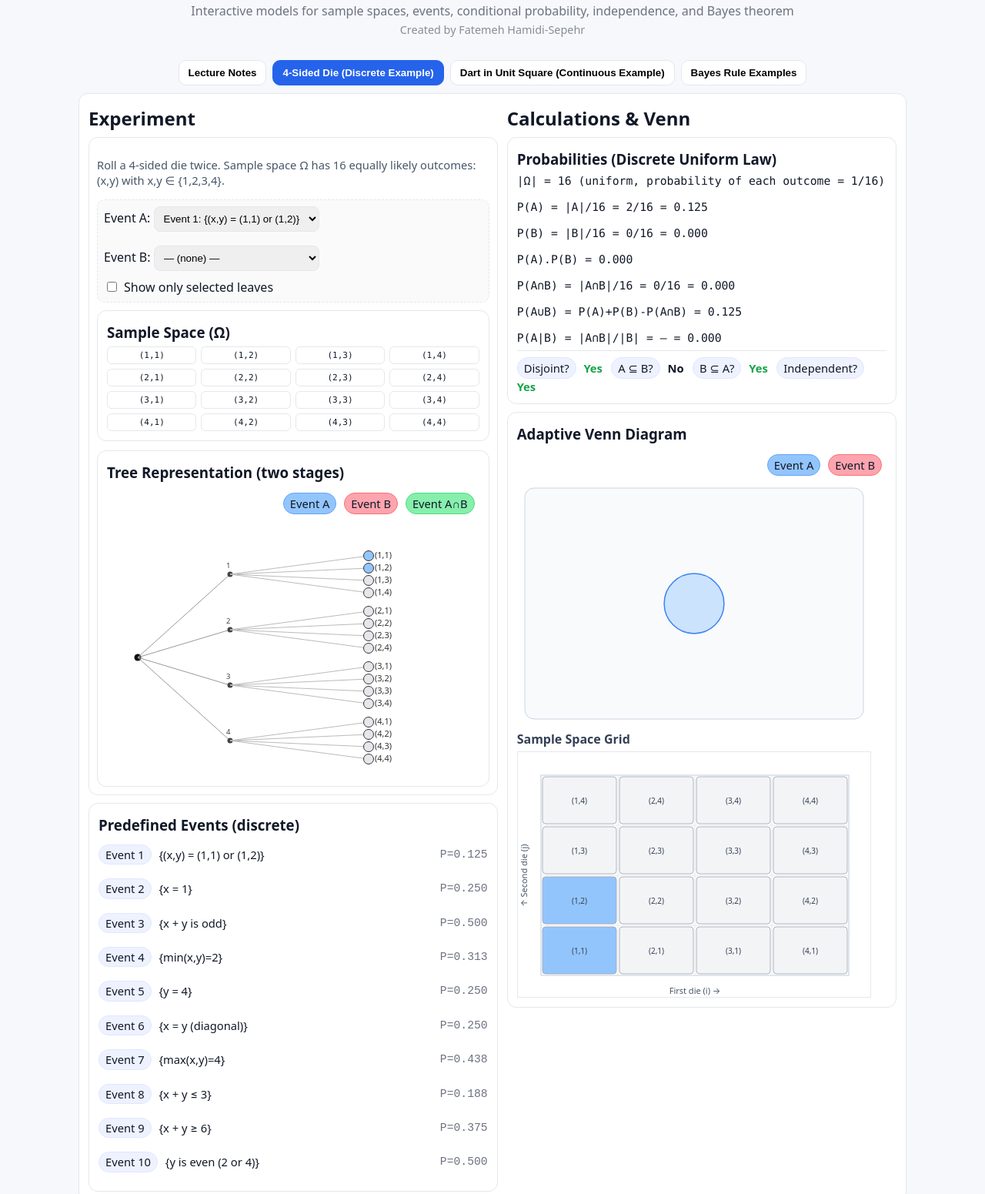
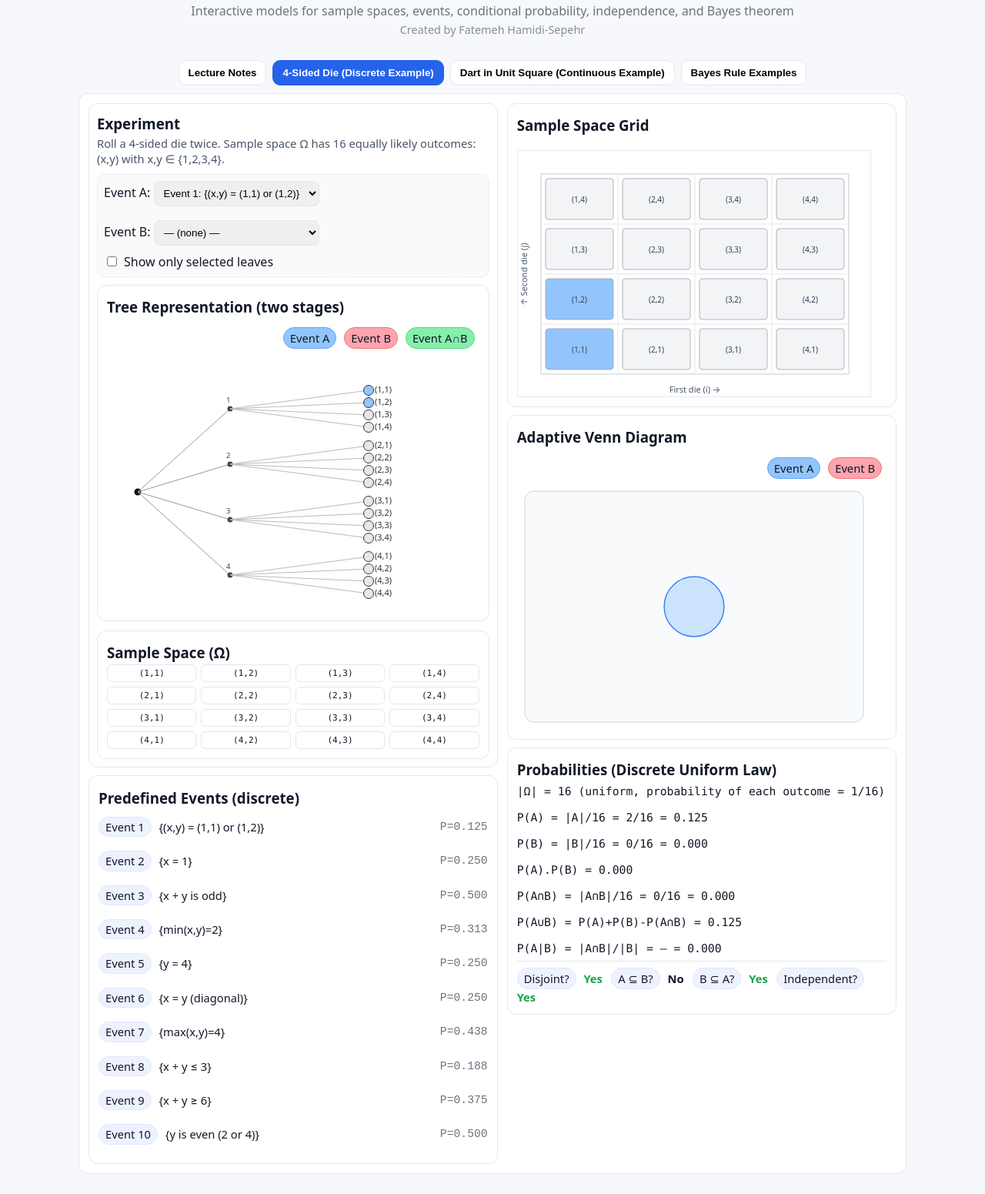
Before and after one commit to fhamidisepehr/intro-to-probability, a plain HTML site: page docs/index.html in a window 1280 px wide. Shown: the part 64-1615 px from the top of the page at 77% size. Drawn offline with nearby package versions, Linux system fonts and the light colour scheme.

Commit message:
better visual arrangement

```diff
--- a/docs/index.html
+++ b/docs/index.html
@@ -36,6 +36,8 @@
   #die-event-desc div,#dart-event-desc div{margin:6px 0;line-height:1.25}
   /* keep Experiment boxes containing their content neatly */
   .experiment{padding:10px}
+  .experiment h3{margin:.2rem 0 .2rem}
+  .experiment p{margin:.2rem 0 .65em}
 </style>
 </head>
 <body>
@@ -367,8 +369,8 @@ It is widely used in statistics, machine learning, and engineering inference.
   <section id="die" class="tab card">
     <div class="grid grid-2">
       <div>
-        <h2>Experiment</h2>
         <div class="card experiment">
+          <h3>Experiment</h3>
           <p class="mini" style="color:#475569">Roll a 4-sided die twice. Sample space Ω has 16 equally likely outcomes: (x,y) with x,y ∈ {1,2,3,4}.</p>
           <div class="panel">
             <div class="row">
@@ -380,10 +382,6 @@ It is widely used in statistics, machine learning, and engineering inference.
           <div style="margin-top: 10px;"></div>
           <div class="grid">
             <div class="card">
-              <h3>Sample Space (Ω)</h3>
-              <div id="die-space" class="mono" style="display:grid;grid-template-columns:repeat(4,minmax(44px,1fr));gap:6px"></div>
-            </div>
-            <div class="card">
               <h3>Tree Representation (two stages)</h3>
               <div style="margin-top: 20px;"></div>
               <div class="mini" style="text-align:right; margin-top:-6px; margin-bottom:6px;">
@@ -392,6 +390,10 @@ It is widely used in statistics, machine learning, and engineering inference.
                 <span class="pill" style="background: #86efac; border-color: #4ade80;">Event A∩B</span>
               </div>
               <div class="svgwrap"><svg id="die-tree" width="520" height="360"></svg></div>
+            </div>
+            <div class="card">
+              <h3>Sample Space (Ω)</h3>
+              <div id="die-space" class="mono" style="display:grid;grid-template-columns:repeat(4,minmax(44px,1fr));gap:6px"></div>
             </div>
           </div>
         </div>
@@ -403,12 +405,10 @@ It is widely used in statistics, machine learning, and engineering inference.
       </div>
 
       <div>
-        <h2>Calculations & Venn</h2>
         <div class="card">
-          <h3>Probabilities (Discrete Uniform Law)</h3>
-          <div id="die-stats" class="mono mini"></div>
-          <div class="hr"></div>
-          <div id="die-rel" class="mini"></div>
+          <h3>Sample Space Grid</h3>
+          <div style="margin-top: 20px;"></div>
+          <div class="svgwrap"><svg id="die-grid" width="460" height="320" style="border:1px solid #e5e7eb; background:#ffffff"></svg></div>
         </div>
         <div style="margin-top: 10px;"></div>
         <div class="card">
@@ -418,12 +418,14 @@ It is widely used in statistics, machine learning, and engineering inference.
             <span class="pill" style="background: #93c5fd; border-color: #60a5fa;">Event A</span>
             <span class="pill" style="background: #fda4af; border-color: #f87171;">Event B</span>
           </div>
-          <div class="svgwrap"><svg id="die-venn" width="460" height="320"></svg>
-    <div class="viz-block">
-      <h4 style="margin:.3rem 0 .3rem; color:#334155;">Sample Space Grid</h4>
-      <svg id="die-grid" width="460" height="320" style="border:1px solid #e5e7eb; background:#ffffff"></svg>
-    </div>
-    </div>
+          <div class="svgwrap"><svg id="die-venn" width="460" height="320"></svg></div>
+        </div>
+        <div style="margin-top: 10px;"></div>
+        <div class="card">
+          <h3>Probabilities (Discrete Uniform Law)</h3>
+          <div id="die-stats" class="mono mini"></div>
+          <div class="hr"></div>
+          <div id="die-rel" class="mini"></div>
         </div>
       </div>
     </div>
@@ -714,8 +716,8 @@ function renderDieGrid(){
       const cx = boxX + (i-1)*boxW/GRID;
       const cy = boxY + (GRID-j)*boxH/GRID; // y inverted so j=1 at bottom
       const r=document.createElementNS('http://www.w3.org/2000/svg','rect');
-      r.setAttribute('x',cx+2); r.setAttribute('y',cy+2);
-      r.setAttribute('width',boxW/GRID-4); r.setAttribute('height',boxH/GRID-4);
+      r.setAttribute('x',cx+6); r.setAttribute('y',cy+6);
+      r.setAttribute('width',boxW/GRID-12); r.setAttribute('height',boxH/GRID-12);
       r.setAttribute('rx',4); r.setAttribute('ry',4);
       r.setAttribute('fill', cellFill(i,j));
       r.setAttribute('stroke','#9ca3af'); r.setAttribute('stroke-width','0.8');
```
